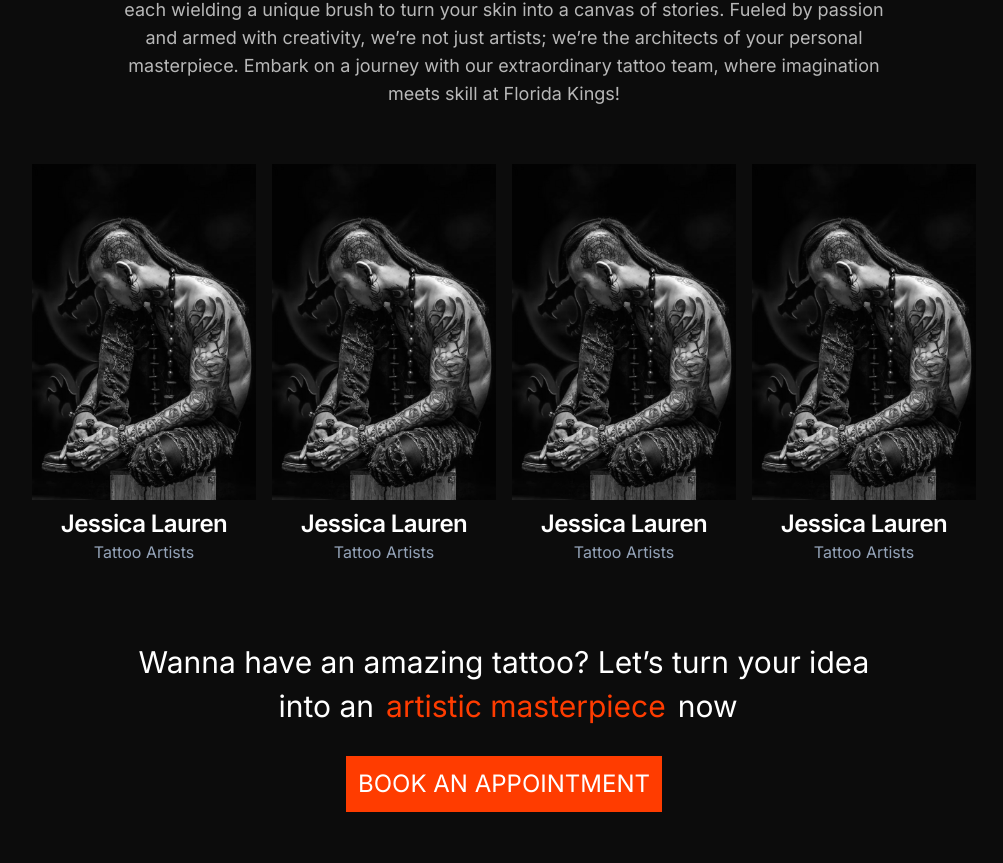
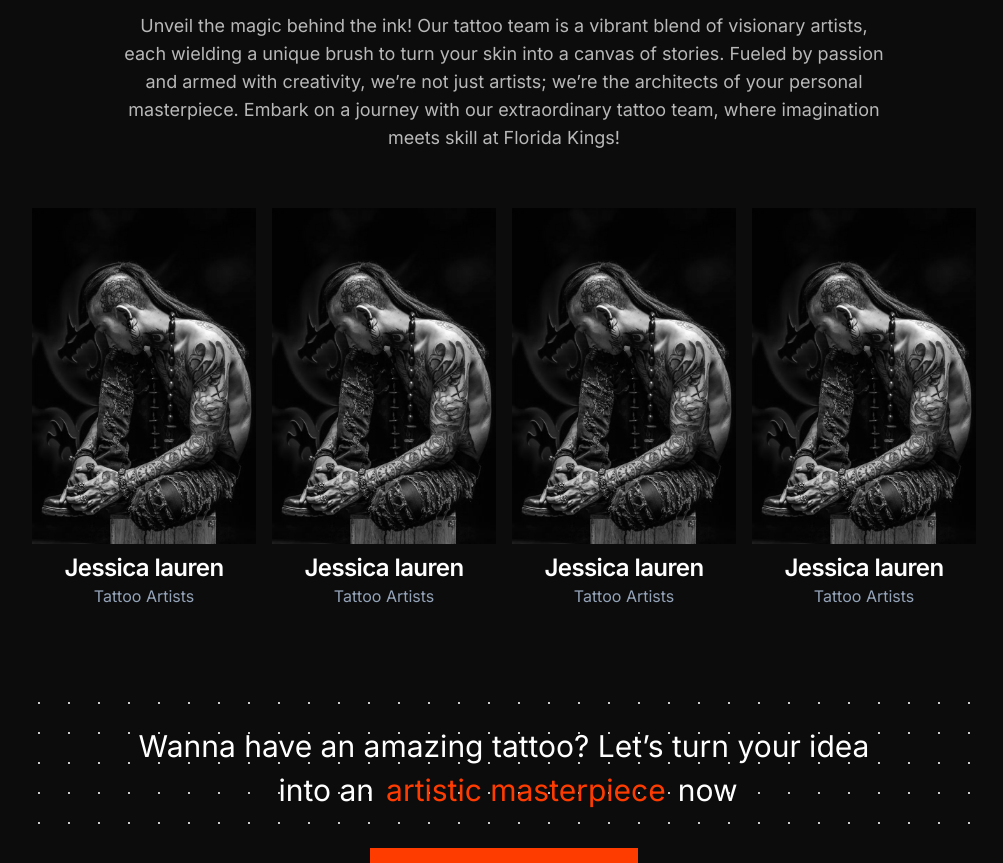
Before and after one commit to websitetattoo/Fe_TattooStudio, a Next.js app: page /artists in a window 1280 px wide. Shown: the part 317-1180 px from the top of the page, without its empty margins (136-1139 px from the left). Built offline with nearby package versions, Linux system fonts and the light colour scheme.

Commit message:
write template artists-slug and fix code tattoo-care

```diff
--- a/app/artists/[slug]/page.tsx
+++ b/app/artists/[slug]/page.tsx
@@ -1,5 +1,127 @@
 "use client";
+//Libaries
+import Image from "next/image";
+//Components
+import PageTitle from "@/components/page-title";
+import ArtistCard from "../_components/artist-card";
+import ButtonAppointment from "@/components/button-appointment";
+import ArtistInfo from "../_components/artist-info";
 
 export default function index() {
-  return <>artists:slug</>;
+  const imgArr = [
+    {
+      id: 1,
+      url: "/images/tattootImg.png",
+    },
+    {
+      id: 2,
+      url: "/images/tattootImg.png",
+    },
+    {
+      id: 3,
+      url: "/images/tattootImg.png",
+    },
+    {
+      id: 4,
+      url: "/images/tattootImg.png",
+    },
+    {
+      id: 5,
+      url: "/images/tattootImg.png",
+    },
+    {
+      id: 6,
+      url: "/images/tattootImg.png",
+    },
+    {
+      id: 7,
+      url: "/images/tattootImg.png",
+    },
+    {
+      id: 8,
+      url: "/images/tattootImg.png",
+    },
+  ];
+
+  const infoEmployee = {
+    id: 1,
+    name: "Jessica Lauren",
+    work: "Tattoo artist",
+    description:
+      "A seasoned tattoo artist known for her exceptional skill in turning concepts into captivating inked masterpieces. Whether it's intricate designs, vibrant colors, or meaningful symbols, her work reflects a mastery of the craft and a dedication to creating tattoos that resonate with her clients. With over 10 years in the industry, Jessica combines precision and creativity to bring your vision to life. Step into the studio to transform your ideas into timeless tattoos.",
+    label: "jslauren_tattoo",
+  };
+
+  return (
+    <>
+      <div className="relative">
+        <div className="absolute -right-3.5 top-96 overflow-hidden rounded-full bg-tattoo-highlight blur-[150px] md:-right-3.5 md:top-0 md:top-14 md:blur-[120px] lg:right-0 lg:top-28">
+          <div className="lg:w-62 flex h-96 w-40 items-center justify-center md:w-32 lg:h-40"></div>
+        </div>
+
+        <div className="absolute left-1 top-96 hidden overflow-hidden rounded-full bg-tattoo-highlight blur-[240px] md:-left-28 md:top-[700px] md:block md:blur-[150px] lg:block">
+          <div className="flex h-96 w-96 items-center justify-center md:w-40"></div>
+        </div>
+
+        <div className="m-auto w-10/12 md:w-full lg:w-9/12">
+          <div className="relative pb-64 lg:pb-40">
+            <PageTitle>
+              <div className="pb-64"></div>
+            </PageTitle>
+            <div className="absolute top-8 md:left-44 md:w-[450px] lg:left-0 lg:w-96">
+              <Image
+                src="/images/TattooInfo.jpg"
+                width={400}
+                height={400}
+                alt="Tattoo Image"
+                className="w-full md:h-[600px] md:object-cover lg:object-cover"
+              />
+            </div>
+
+            <div className="relative right-0 top-64 w-full md:relative md:m-auto md:mt-28 md:w-10/12 md:pt-0 lg:absolute lg:top-40 lg:w-9/12 lg:bg-tattoo-black-1 lg:p-8">
+              <ArtistInfo employeeObj={infoEmployee} />
+            </div>
+          </div>
+          <div>
+            <div className="mt-14 md:-mt-0 lg:mt-64">
+              <div>
+                <h1 className="text-center text-2xl font-bold text-tattoo-gray md:mb-8 md:mt-20 md:text-4xl lg:text-4xl">
+                  Tattoo <span className="text-tattoo-highlight">Work</span>
+                </h1>
+              </div>
+              <div className="mt-4 md:m-auto md:w-11/12 lg:mt-12 lg:w-full">
+                <div className="flex-wrap md:flex lg:flex">
+                  {imgArr?.map((item, index) => (
+                    <div key={index} className="w-full md:w-1/4 lg:w-1/4">
+                      <ArtistCard imgObj={item} disabled={false} />
+                    </div>
+                  ))}
+                </div>
+              </div>
+            </div>
+
+            <div className="mt-12">
+              <PageTitle>
+                <div className="w-10/12 text-center text-lg font-medium text-white md:text-2xl lg:w-full lg:text-3xl">
+                  <div className="mb-2">
+                    <span> Want an appointment </span>
+                    <span className="text-tattoo-highlight">
+                      with Jessica Lauren?
+                    </span>
+                  </div>
+                  <div>
+                    <span>Let’s turn your idea into an artistic</span>
+                    <span className="mt-2 lg:block">masterpiece now!</span>
+                  </div>
+                </div>
+              </PageTitle>
+            </div>
+            <div className="mt-4 flex justify-center pb-8 font-medium lg:mt-8">
+              <ButtonAppointment>book an appointment</ButtonAppointment>
+            </div>
+          </div>
+        </div>
+      </div>
+    </>
+  );
 }
--- a/app/artists/_components/artist-card.tsx
+++ b/app/artists/_components/artist-card.tsx
@@ -1,24 +1,35 @@
+//Libaries
+import Image from "next/image";
+//Components
 import {
   CardContent,
   CardDescription,
   CardHeader,
   CardTitle,
 } from "@/components/ui/card";
-import Image from "next/image";
 
 type ArtistCardProps = {
+  id: number;
   url: string;
+  name?: string;
+  work?: string;
+  disabled?: boolean;
 };
 
-export default function ArtistCard({url}:ArtistCardProps) {
-
+export default function ArtistCard({
+  imgObj,
+  disabled,
+}: {
+  imgObj: ArtistCardProps;
+  disabled?: boolean;
+}) {
   return (
     <>
       <div>
         <CardContent className="p-2">
           <div className="relative w-full overflow-hidden">
             <Image
-              src={url}
+              src={imgObj.url}
               width={300}
               height={300}
               alt="Tattoo Image"
@@ -26,10 +37,19 @@ export default function ArtistCard({url}:ArtistCardProps) {
             />
           </div>
         </CardContent>
-        <CardHeader className="text-center md:p-0">
-          <CardTitle className="text-white lg:text-2xl md:text-base text-2xl">Jessica Lauren</CardTitle>
-          <CardDescription style={{ marginTop: "0px" }} className="text-base lg:text-base md:text-sm block">Tattoo Artists</CardDescription>
-        </CardHeader>
+        {disabled && (
+          <CardHeader className="text-center md:p-0">
+            <CardTitle className="text-2xl text-white md:text-base lg:text-2xl">
+              {imgObj.name}
+            </CardTitle>
+            <CardDescription
+              style={{ marginTop: "0px" }}
+              className="block text-base md:text-sm lg:text-base"
+            >
+              {imgObj.work}
+            </CardDescription>
+          </CardHeader>
+        )}
       </div>
     </>
   );
--- /dev/null
+++ b/app/artists/_components/artist-info.tsx
@@ -0,0 +1,70 @@
+//Libaries
+import { useState } from "react";
+//Components
+import { InstagramIcon } from "@/components/icons";
+
+type ArtistInfoProps = {
+  id: number;
+  name: string;
+  work: string;
+  description: string;
+  label: string;
+};
+
+interface SocialProps {
+  icon: any;
+  label: string;
+  value: string;
+}
+
+export default function ArtistInfo({
+  employeeObj,
+}: {
+  employeeObj: ArtistInfoProps;
+}) {
+  const [social] = useState<SocialProps>({
+    icon: InstagramIcon,
+    label: "Instagram",
+    value: "Florida Kings Tattoo",
+  });
+
+  if (employeeObj && Object.keys(employeeObj).length > 0) {
+    return (
+      <>
+        <div>
+          <div>
+            <span className="block text-center text-2xl font-bold uppercase text-white md:text-3xl lg:inline lg:text-right lg:text-3xl">
+              {employeeObj.name}
+            </span>
+            <span
+              style={{ height: "1px" }}
+              className="mx-4 mb-2 hidden w-14 bg-white lg:inline-block"
+            ></span>
+            <span className="block text-center text-lg font-bold capitalize text-tattoo-highlight md:text-2xl lg:inline lg:text-right lg:text-3xl">
+              {employeeObj.work}
+            </span>
+          </div>
+          <div className="mt-4">
+            <p className="text-center text-base text-tattoo-gray md:text-lg lg:text-justify lg:text-lg">
+              {employeeObj.description}
+            </p>
+          </div>
+          <div className="w-ful mt-4 md:mt-8 lg:mt-8 lg:flex">
+            <div>
+              <div className="flex items-center justify-center md:flex lg:flex">
+                <span className="text-tattoo-gray ">
+                  {social && <social.icon className="w-8" />}
+                </span>
+                <div>
+                  <span className="ml-3 text-tattoo-gray  md:ml-3 lg:ml-3 lg:text-lg">
+                    {employeeObj.label}
+                  </span>
+                </div>
+              </div>
+            </div>
+          </div>
+        </div>
+      </>
+    );
+  }
+}
--- a/app/artists/page.tsx
+++ b/app/artists/page.tsx
@@ -1,41 +1,55 @@
 "use client";
-
+//Libaries
+import Link from "next/link";
+//Components
+import PageTitle from "@/components/page-title";
 import ArtistCard from "./_components/artist-card";
+import ButtonAppointment from "@/components/button-appointment";
 
 export default function index() {
-
   const imgArr = [
     {
       id: 1,
-      url: "/images/tattootImg.png"
+      url: "/images/tattootImg.png",
+      name: "Jessica lauren",
+      work: " Tattoo Artists",
     },
     {
       id: 2,
-      url: "/images/tattootImg.png"
+      url: "/images/tattootImg.png",
+      name: "Jessica lauren",
+      work: " Tattoo Artists",
     },
     {
       id: 3,
-      url: "/images/tattootImg.png"
+      url: "/images/tattootImg.png",
+      name: "Jessica lauren",
+      work: " Tattoo Artists",
     },
     {
       id: 4,
-      url: "/images/tattootImg.png"
-    }
-  ]
+      url: "/images/tattootImg.png",
+      name: "Jessica lauren",
+      work: " Tattoo Artists",
+    },
+  ];
 
   return (
     <>
-      <div className="bg-tattoo-black-1 pt-16">
-        <div className="m-auto lg:w-9/12 md:w-10/12 w-9/12">
+      <div className="bg-tattoo-black-1 pt-4">
+        <div className="m-auto w-9/12 md:w-10/12 lg:w-9/12">
           <div>
-            <h1 className="text-center mb-8 lg:text-5xl md:text-5xl text-tattoo-gray text-3xl">
+            <PageTitle>
+              <h1 className="mb-8 text-center text-3xl text-tattoo-gray md:text-5xl lg:text-5xl">
                 <span>Choose</span>
                 <span className="pl-2 font-medium text-tattoo-highlight">
                   Your Artist?
                 </span>
               </h1>
+            </PageTitle>
+
             <div className="m-auto my-3 md:w-4/5">
-              <p className="text-center lg:text-lg md:text-lg leading-6 text-tattoo-gray md:text-center text-base">
+              <p className="text-center text-base leading-6 text-tattoo-gray md:text-center md:text-lg lg:text-lg">
                 Unveil the magic behind the ink! Our tattoo team is a vibrant
                 blend of visionary artists, each wielding a unique brush to turn
                 your skin into a canvas of stories. Fueled by passion and armed
@@ -48,33 +62,36 @@ export default function index() {
           </div>
 
           <div className="mt-12">
-            <div className="lg:flex md:flex">
+            <div className="md:flex lg:flex">
               {imgArr?.map((item, index) => (
-              <div key = {index} className="w-11/12 lg:w-1/4 md:w-1/4">
-                <ArtistCard url={item.url}/>
+                <div key={index} className="w-full md:w-1/4 lg:w-1/4">
+                  <Link href={`/artists/${item.id}`}>
+                    <ArtistCard imgObj={item} disabled={true} />
+                  </Link>
                 </div>
               ))}
-
             </div>
           </div>
 
           <div className="mt-20 pb-24">
             <div>
-              <p className="text-center lg:text-3xl md:text-2xl text-lg text-white">
-                <span className="lg:block md:block mb-2">Wanna have an amazing tattoo? Let’s turn your idea </span>
-                <span className="ml-2 lg:block inline">
+              <PageTitle>
+                <p className="text-center text-lg text-white md:text-2xl lg:text-3xl">
+                  <span className="mb-2 md:block lg:block">
+                    Wanna have an amazing tattoo? Let’s turn your idea
+                  </span>
+                  <span className="ml-2 inline lg:block">
                     into an
-                  <span className="lg:mx-3 mx-2 text-tattoo-highlight">
+                    <span className="mx-2 text-tattoo-highlight lg:mx-3">
                       artistic masterpiece
                     </span>
                     <span>now</span>
                   </span>
                 </p>
+              </PageTitle>
             </div>
-            <div className="flex justify-center py-8">
-              <button className="bg-tattoo-highlight p-3 text-center lg:text-2xl md:text-xl text-sm text-white">
-                BOOK AN APPOINTMENT
-              </button>
+            <div className="flex justify-center pb-8">
+              <ButtonAppointment>book an appointment</ButtonAppointment>
             </div>
           </div>
         </div>
--- /dev/null
+++ b/components/button-appointment.tsx
@@ -0,0 +1,13 @@
+import { ReactNode } from "react";
+
+export default function ButtonAppointment({
+  children,
+}: {
+  children: ReactNode;
+}) {
+  return (
+    <button className="bg-tattoo-highlight p-3 text-center text-sm uppercase text-white md:text-xl lg:text-xl">
+      {children}
+    </button>
+  );
+}
```
Also changed, not shown: app/tattoo-care/_components/text-tattoo.tsx (+9 -6 lines), app/tattoo-care/page.tsx (+8 -5 lines), components/ui/tooltip.tsx (+11 -11 lines), 1 other file (tests, documents, lock files or other folders). Lines whose indentation alone changed are shown as unchanged.
